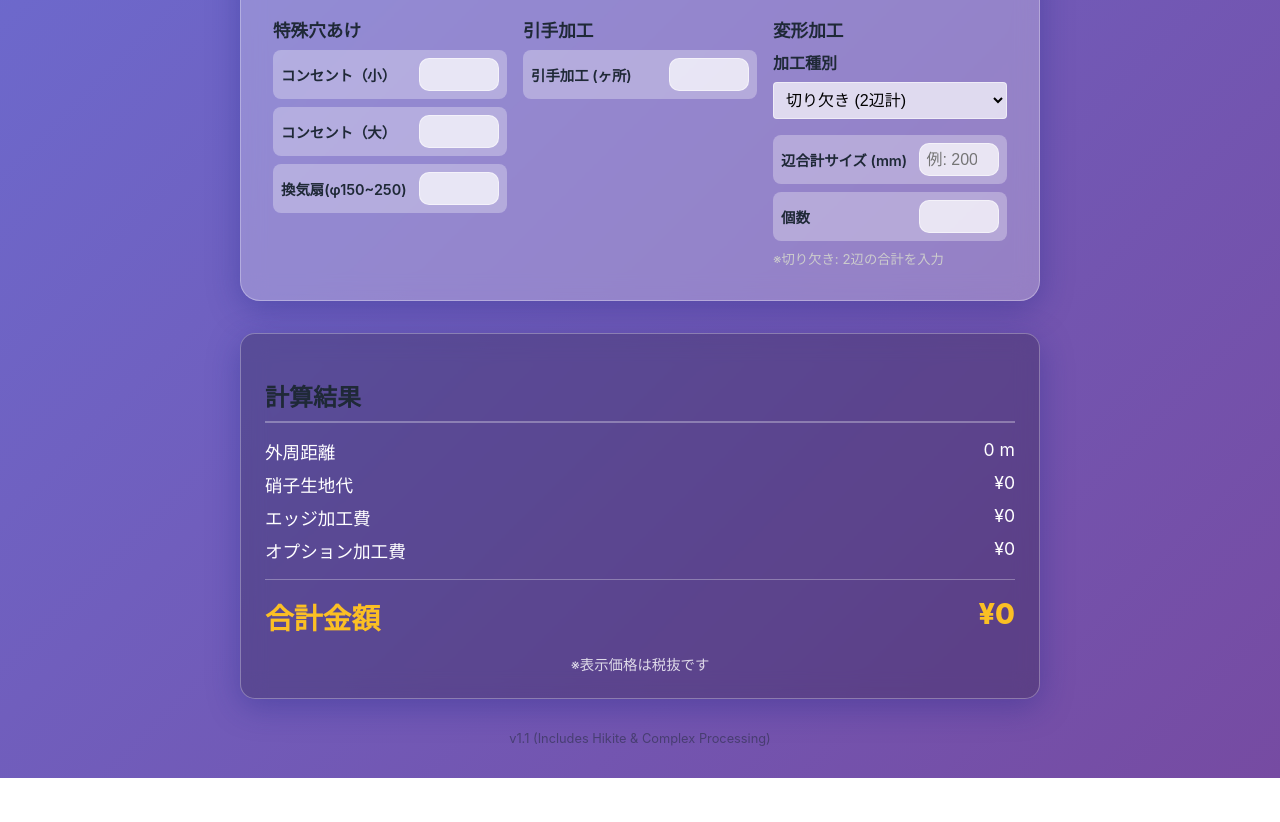
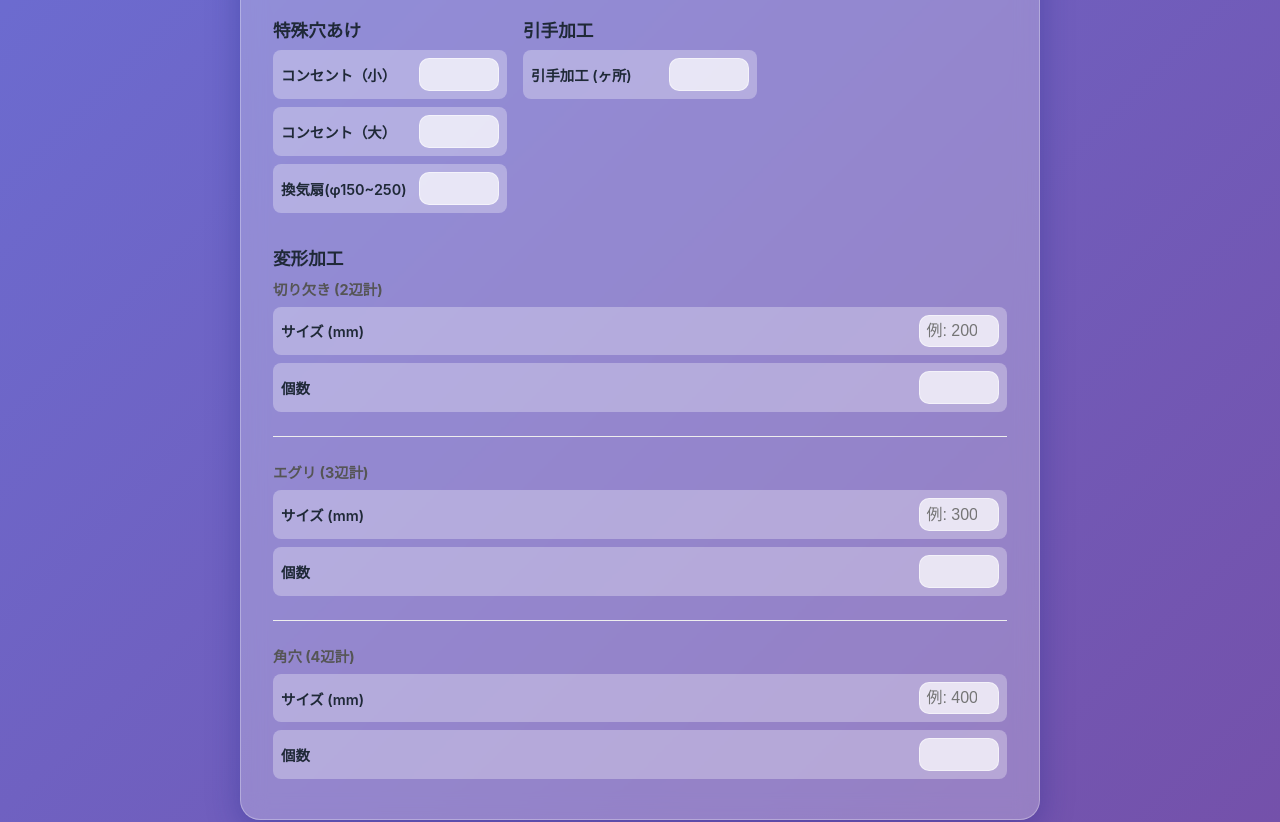
Before and after one commit to tamachan08/glass-cal, a React (Vite) app: page / in a window 1280 px wide. Shown: the part 1520-2342 px from the top of the page. Before the commit the page ends 2298 px from the top, so only its background shows below. Built offline with nearby package versions, Linux system fonts and the light colour scheme.

Commit message:
Refactor: Separate Complex Processing inputs (Notch, Eguri, Square Hole) to allow mixed usage

```diff
--- a/src/App.tsx
+++ b/src/App.tsx
@@ -26,7 +26,11 @@ function App() {
     holeProcessing: { d5_15: 0, d16_30: 0, d31_50: 0, d51_100: 0, d101_plus: 0 },
     specialProcessing: { outletSmall: 0, outletLarge: 0, ventilator: 0 },
     hikiteCount: 0,
-    complexProcessing: { type: 'notch', totalLength: 0, count: 0 }
+    complexProcessing: {
+      notch: { totalLength: 0, count: 0 },
+      eguri: { totalLength: 0, count: 0 },
+      square_hole: { totalLength: 0, count: 0 }
+    }
   });
 
   const result = useMemo(() => {
@@ -60,7 +64,7 @@ function App() {
 
       <ResultCard result={result} />
       <footer style={{ marginTop: '2rem', textAlign: 'center', opacity: 0.5, fontSize: '0.8rem' }}>
-        v1.1 (Includes Hikite & Complex Processing)
+        v1.2 (Includes Hikite & Mixed Complex Processing)
       </footer>
     </div>
   );
--- a/src/components/OptionInputs.tsx
+++ b/src/components/OptionInputs.tsx
@@ -157,38 +157,25 @@ export const OptionInputs: React.FC<OptionInputsProps> = ({ options, onChange })
                 </div>
 
                 {/* Complex Processing */}
-                <div>
-                    <h3>変形加工</h3>
-                    <div style={{ marginBottom: '1rem' }}>
-                        <label style={{ display: 'block', marginBottom: '0.5rem' }}>加工種別</label>
-                        <select
-                            style={{ width: '100%', padding: '0.5rem', borderRadius: '4px' }}
-                            value={options.complexProcessing?.type || 'notch'}
+            </div>
+
+            {/* Complex Processing */}
+            <div>
+                <h3>変形加工</h3>
+
+                {/* Notch */}
+                <div style={{ marginBottom: '1.5rem', borderBottom: '1px solid #eee', paddingBottom: '1rem' }}>
+                    <h4 style={{ margin: '0 0 0.5rem 0', fontSize: '0.9rem', color: '#555' }}>切り欠き (2辺計)</h4>
+                    <div className="option-item">
+                        <label>サイズ (mm)</label>
+                        <input
+                            type="number" min="0" placeholder="例: 200"
+                            value={options.complexProcessing?.notch?.totalLength || ''}
                             onChange={e => onChange({
                                 ...options,
                                 complexProcessing: {
-                                    ...(options.complexProcessing || { totalLength: 0, count: 0 }),
-                                    type: e.target.value as any
-                                }
-                            })}
-                        >
-                            <option value="notch">切り欠き (2辺計)</option>
-                            <option value="eguri">エグリ (3辺計)</option>
-                            <option value="square_hole">角穴 (4辺計)</option>
-                        </select>
-                    </div>
-                    <div className="option-item">
-                        <label>辺合計サイズ (mm)</label>
-                        <input
-                            type="number"
-                            min="0"
-                            placeholder="例: 200"
-                            value={options.complexProcessing?.totalLength || ''}
-                            onChange={e => onChange({
-                                ...options,
-                                complexProcessing: {
-                                    ...(options.complexProcessing || { type: 'notch', count: 0 }),
-                                    totalLength: Number(e.target.value)
+                                    ...options.complexProcessing,
+                                    notch: { ...(options.complexProcessing?.notch || { count: 0 }), totalLength: Number(e.target.value) }
                                 }
                             })}
                         />
@@ -196,21 +183,83 @@ export const OptionInputs: React.FC<OptionInputsProps> = ({ options, onChange })
                     <div className="option-item">
                         <label>個数</label>
                         <input
-                            type="number"
-                            min="0"
-                            value={options.complexProcessing?.count || ''}
+                            type="number" min="0"
+                            value={options.complexProcessing?.notch?.count || ''}
                             onChange={e => onChange({
                                 ...options,
                                 complexProcessing: {
-                                    ...(options.complexProcessing || { type: 'notch', totalLength: 0 }),
-                                    count: Number(e.target.value)
+                                    ...options.complexProcessing,
+                                    notch: { ...(options.complexProcessing?.notch || { totalLength: 0 }), count: Number(e.target.value) }
                                 }
                             })}
                         />
                     </div>
-                    {options.complexProcessing?.type === 'notch' && <small style={{ display: 'block', color: '#ccc', marginTop: '0.5rem' }}>※切り欠き: 2辺の合計を入力</small>}
-                    {options.complexProcessing?.type === 'eguri' && <small style={{ display: 'block', color: '#ccc', marginTop: '0.5rem' }}>※エグリ: 3辺の合計を入力</small>}
-                    {options.complexProcessing?.type === 'square_hole' && <small style={{ display: 'block', color: '#ccc', marginTop: '0.5rem' }}>※角穴: 4辺の合計を入力</small>}
+                </div>
+
+                {/* Eguri */}
+                <div style={{ marginBottom: '1.5rem', borderBottom: '1px solid #eee', paddingBottom: '1rem' }}>
+                    <h4 style={{ margin: '0 0 0.5rem 0', fontSize: '0.9rem', color: '#555' }}>エグリ (3辺計)</h4>
+                    <div className="option-item">
+                        <label>サイズ (mm)</label>
+                        <input
+                            type="number" min="0" placeholder="例: 300"
+                            value={options.complexProcessing?.eguri?.totalLength || ''}
+                            onChange={e => onChange({
+                                ...options,
+                                complexProcessing: {
+                                    ...options.complexProcessing,
+                                    eguri: { ...(options.complexProcessing?.eguri || { count: 0 }), totalLength: Number(e.target.value) }
+                                }
+                            })}
+                        />
+                    </div>
+                    <div className="option-item">
+                        <label>個数</label>
+                        <input
+                            type="number" min="0"
+                            value={options.complexProcessing?.eguri?.count || ''}
+                            onChange={e => onChange({
+                                ...options,
+                                complexProcessing: {
+                                    ...options.complexProcessing,
+                                    eguri: { ...(options.complexProcessing?.eguri || { totalLength: 0 }), count: Number(e.target.value) }
+                                }
+                            })}
+                        />
+                    </div>
+                </div>
+
+                {/* Square Hole */}
+                <div>
+                    <h4 style={{ margin: '0 0 0.5rem 0', fontSize: '0.9rem', color: '#555' }}>角穴 (4辺計)</h4>
+                    <div className="option-item">
+                        <label>サイズ (mm)</label>
+                        <input
+                            type="number" min="0" placeholder="例: 400"
+                            value={options.complexProcessing?.square_hole?.totalLength || ''}
+                            onChange={e => onChange({
+                                ...options,
+                                complexProcessing: {
+                                    ...options.complexProcessing,
+                                    square_hole: { ...(options.complexProcessing?.square_hole || { count: 0 }), totalLength: Number(e.target.value) }
+                                }
+                            })}
+                        />
+                    </div>
+                    <div className="option-item">
+                        <label>個数</label>
+                        <input
+                            type="number" min="0"
+                            value={options.complexProcessing?.square_hole?.count || ''}
+                            onChange={e => onChange({
+                                ...options,
+                                complexProcessing: {
+                                    ...options.complexProcessing,
+                                    square_hole: { ...(options.complexProcessing?.square_hole || { totalLength: 0 }), count: Number(e.target.value) }
+                                }
+                            })}
+                        />
+                    </div>
                 </div>
             </div>
         </div>
--- a/src/logic/calculator.ts
+++ b/src/logic/calculator.ts
@@ -95,38 +95,36 @@ export const calculateOptionFee = (
     }
 
     // Complex Processing (Notch/Eguri/Square Hole)
-    if (options.complexProcessing && options.complexProcessing.count > 0 && options.complexProcessing.totalLength > 0) {
-        const { type, totalLength, count } = options.complexProcessing;
-        let unitPrice = 0;
+    if (options.complexProcessing) {
+        // Helper to calc unit price
+        const calcComplexPrice = (type: 'notch' | 'eguri' | 'square_hole', length: number): number => {
+            if (length <= 0) return 0;
+            if (type === 'notch') {
+                return length <= 200 ? 1000 : (1000 + Math.ceil((length - 200) / 100) * 300);
+            }
+            if (type === 'eguri') {
+                return length <= 300 ? 1500 : (1500 + Math.ceil((length - 300) / 100) * 400);
+            }
+            if (type === 'square_hole') {
+                return length <= 400 ? 2500 : (2500 + Math.ceil((length - 400) / 100) * 600);
+            }
+            return 0;
+        };
 
-        if (type === 'notch') { // 切り欠き
-            // Base: 1000 yen <= 200mm
-            // Add: 300 yen per 100mm over 200mm
-            if (totalLength <= 200) {
-                unitPrice = 1000;
-            } else {
-                unitPrice = 1000 + Math.ceil((totalLength - 200) / 100) * 300;
-            }
-        } else if (type === 'eguri') { // エグリ
-            // Base: 1500 yen <= 300mm
-            // Add: 400 yen per 100mm over 300mm
-            if (totalLength <= 300) {
-                unitPrice = 1500;
-            } else {
-                unitPrice = 1500 + Math.ceil((totalLength - 300) / 100) * 400;
-            }
-        } else if (type === 'square_hole') { // 角穴
-            // Base: 2500 yen <= 400mm
-            // Add: 600 yen per 100mm over 400mm
-            if (totalLength <= 400) {
-                unitPrice = 2500;
-            } else {
-                unitPrice = 2500 + Math.ceil((totalLength - 400) / 100) * 600;
-            }
+        // Notch
+        if (options.complexProcessing.notch && options.complexProcessing.notch.count > 0) {
+            baseRunningTotal += calcComplexPrice('notch', options.complexProcessing.notch.totalLength) * options.complexProcessing.notch.count;
         }
 
-        // This is subject to thickness multiplier (same as other options)
-        baseRunningTotal += unitPrice * count;
+        // Eguri
+        if (options.complexProcessing.eguri && options.complexProcessing.eguri.count > 0) {
+            baseRunningTotal += calcComplexPrice('eguri', options.complexProcessing.eguri.totalLength) * options.complexProcessing.eguri.count;
+        }
+
+        // Square Hole
+        if (options.complexProcessing.square_hole && options.complexProcessing.square_hole.count > 0) {
+            baseRunningTotal += calcComplexPrice('square_hole', options.complexProcessing.square_hole.totalLength) * options.complexProcessing.square_hole.count;
+        }
     }
 
     return Math.ceil(baseRunningTotal * multiplier);
--- a/src/types.ts
+++ b/src/types.ts
@@ -58,9 +58,9 @@ export interface ProcessingOptions {
   };
   hikiteCount: number; // Finger Pull
   complexProcessing?: {
-    type: ComplexProcessingType;
-    totalLength: number; // mm
-    count: number;
+    notch?: { totalLength: number; count: number };
+    eguri?: { totalLength: number; count: number };
+    square_hole?: { totalLength: number; count: number };
   };
 }
 
```
Also changed, not shown: verify_logic.ts (+26 -5 lines), verify_output.txt, verify_results_utf8.txt (added).
